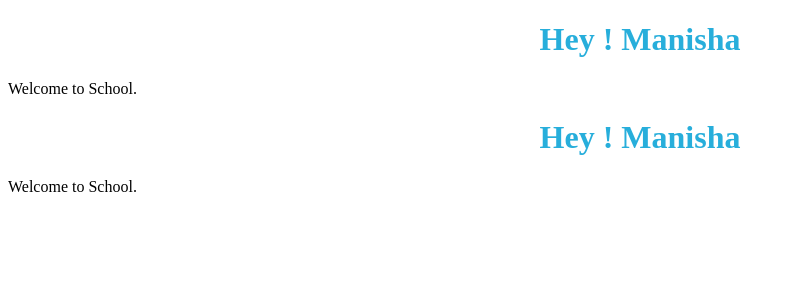
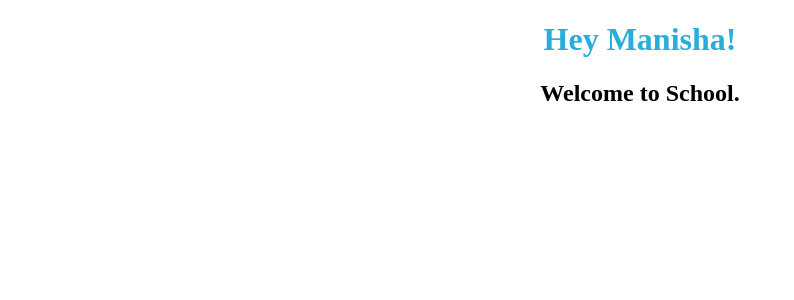
Before and after one commit to acciojob/greeting-students-props-react-M74-dot, a React app: page / in a window 1280 px wide. Shown: the top 300 px of the page, without its empty margins (0-794 px from the left). Built offline with nearby package versions, Linux system fonts and the light colour scheme.

Commit message:
added files

```diff
--- a/src/components/Welcome.js
+++ b/src/components/Welcome.js
@@ -1,14 +1,21 @@
-import React from 'react';
+import React from 'react'
 
-  const Welcome = ({name}) =>  {
-	return (
-	  <div>
-        <h1>Hey ! {name}</h1>
-        <p>Welcome to School.</p>
-        <h1>Hey ! {name}</h1>
-        <p>Welcome to School.</p>
-	  </div>
-	);
-  }
 
-  export default Welcome;
+
+const Welcome = ({ name }) => {
+
+    return (
+
+        <div>
+
+            <h1>Hey {name}!</h1>
+
+            <p><h2>Welcome to School.</h2></p>
+
+        </div>
+
+    )
+
+}
+
+export default Welcome;
```
